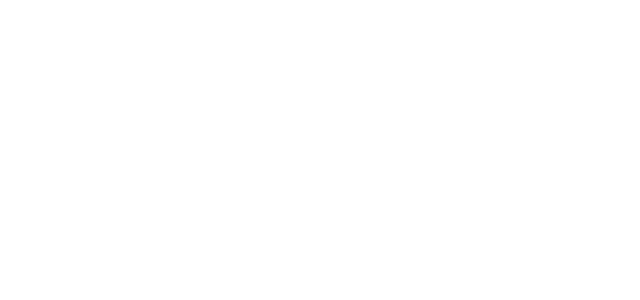
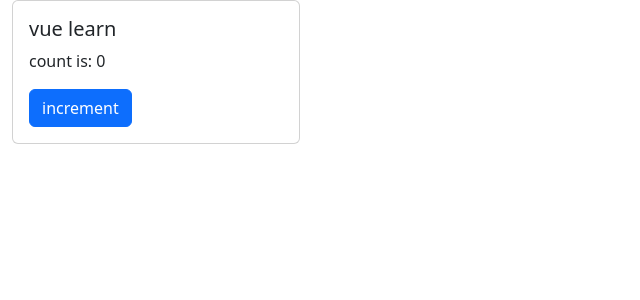
Before and after one commit to yxzhin/vue-learn, a Vue app: page / in a window 1280 px wide. Shown: the top 300 px of the page, without its empty margins (0-640 px from the left). Built offline with nearby package versions, Linux system fonts and the light colour scheme.

Commit message:
feat: add bootsrap; implement basic card w/ reactive counter && increment button

```diff
--- a/package.json
+++ b/package.json
@@ -10,6 +10,7 @@
     "format": "prettier --write --experimental-cli src/"
   },
   "dependencies": {
+    "bootstrap": "5.3.8",
     "vue": "^3.5.30"
   },
   "devDependencies": {
--- a/src/App.vue
+++ b/src/App.vue
@@ -1,5 +1,26 @@
-<script setup></script>
+<script setup>
+import { reactive, ref } from "vue"
+const title = ref("vue learn")
+const count = ref(0)
+function increment() {
+  count.value++
+}
+</script>
 
-<template></template>
+<template>
+  <div class="container-fluid">
+    <div class="card">
+      <div class="card-body">
+        <h5 class="card-title">{{ title }}</h5>
+        <p class="card-text">count is: {{ count }}</p>
+        <a class="btn btn-primary" @click="increment">increment</a>
+      </div>
+    </div>
+  </div>
+</template>
 
-<style scoped></style>
+<style scoped>
+.card {
+  width: 18rem;
+}
+</style>
--- a/src/main.js
+++ b/src/main.js
@@ -1,4 +1,5 @@
 import { createApp } from "vue"
 import App from "./App.vue"
+import "bootstrap/dist/css/bootstrap.min.css"
 
 createApp(App).mount("#app")
```
Also changed, not shown: 1 other file (tests, documents, lock files or other folders).
